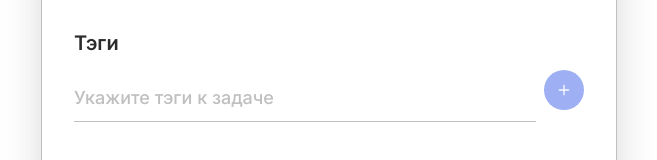
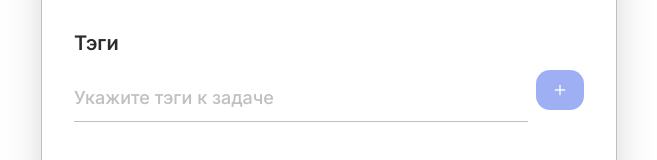
Before and after one commit to Kean13/task-form, a Next.js app: page / in a window 1280 px wide. Shown: the part 406-566 px from the top of the page, without its empty margins (311-968 px from the left). Built offline with nearby package versions, Linux system fonts and the light colour scheme.

Commit message:
♻️ Чистка кода

```diff
--- a/src/components/layout/Create/CreateTagInput.tsx
+++ b/src/components/layout/Create/CreateTagInput.tsx
@@ -2,8 +2,8 @@
 
 import { KeyboardEvent, useState } from 'react'
 import { Input } from '@/components/default/Input'
-import { Trash2, Plus } from 'lucide-react' // Импортируем иконку Plus
-import { Button } from '@/components/default/Button' // Импортируем компонент Button
+import { Trash2, Plus } from 'lucide-react'
+import { Button } from '@/components/default/Button'
 
 interface TagInputProps {
   tags: string[]
@@ -13,15 +13,13 @@ interface TagInputProps {
 export const CreateTagInput = ({ tags, setTags }: TagInputProps) => {
   const [tagInput, setTagInput] = useState('')
 
-  // Функция для добавления тега
   const addTag = () => {
     if (tagInput.trim() !== '') {
       setTags([...tags, tagInput.trim()])
-      setTagInput('') // Очищаем поле ввода
+      setTagInput('')
     }
   }
 
-  // Обработка нажатия Enter
   const handleTagKeyPress = (event: KeyboardEvent<HTMLInputElement>) => {
     if (event.key === 'Enter' && tagInput.trim() !== '') {
       event.preventDefault()
@@ -29,7 +27,6 @@ export const CreateTagInput = ({ tags, setTags }: TagInputProps) => {
     }
   }
 
-  // Удаление тега
   const removeTag = (tag: string) => {
     setTags(tags.filter(t => t !== tag))
   }
@@ -64,12 +61,7 @@ export const CreateTagInput = ({ tags, setTags }: TagInputProps) => {
           onKeyDown={handleTagKeyPress}
           className='placeholder:text-foreground placeholder:opacity-30 p-0 pb-6 pt-10 rounded-none bg-transparent text-lg border-0 border-b-[0.5px] border-b-border flex-1'
         />
-        <Button
-          size='icon'
-          onClick={addTag}
-          className='p-2 rounded-full hover:bg-primary/10 transition-colors'
-          disabled={tagInput.trim() === ''}
-        >
+        <Button onClick={addTag} disabled={tagInput.trim() === ''}>
           <Plus className='w-6 h-6' />
         </Button>
       </div>
```
